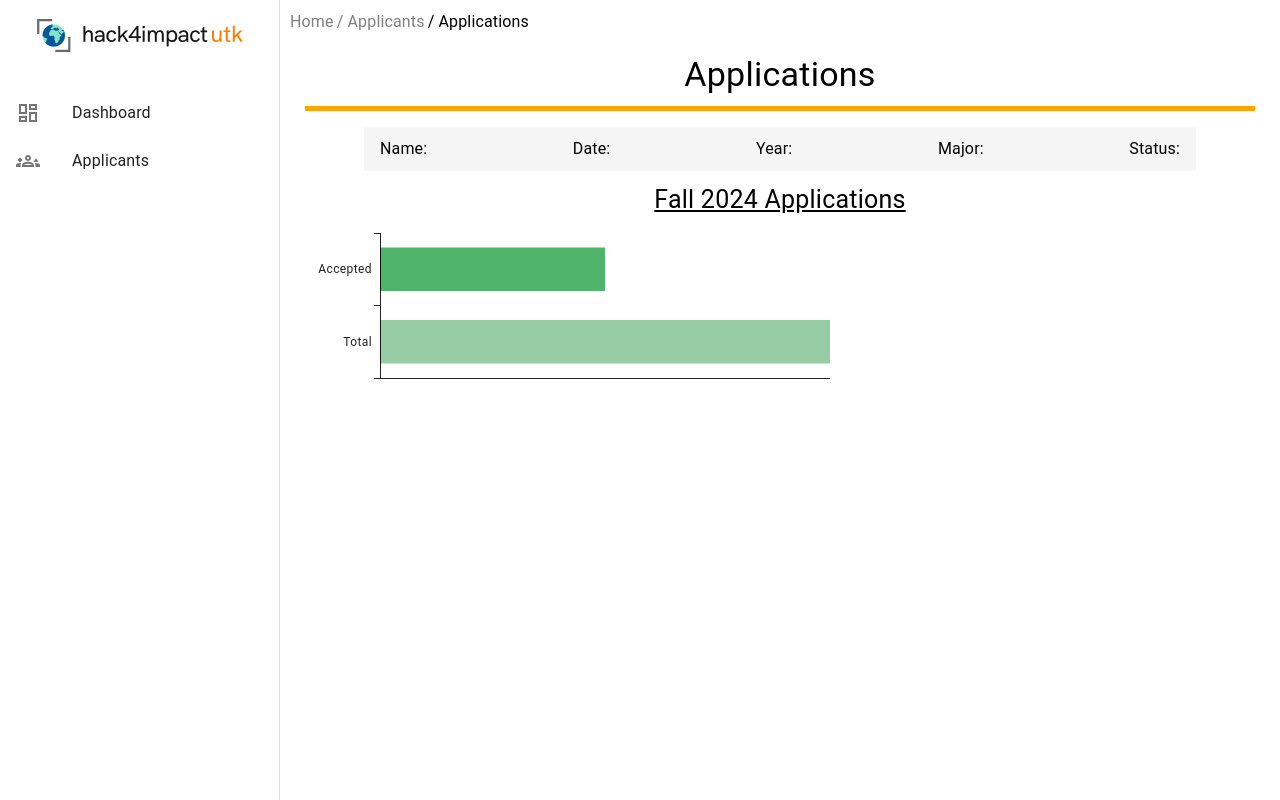
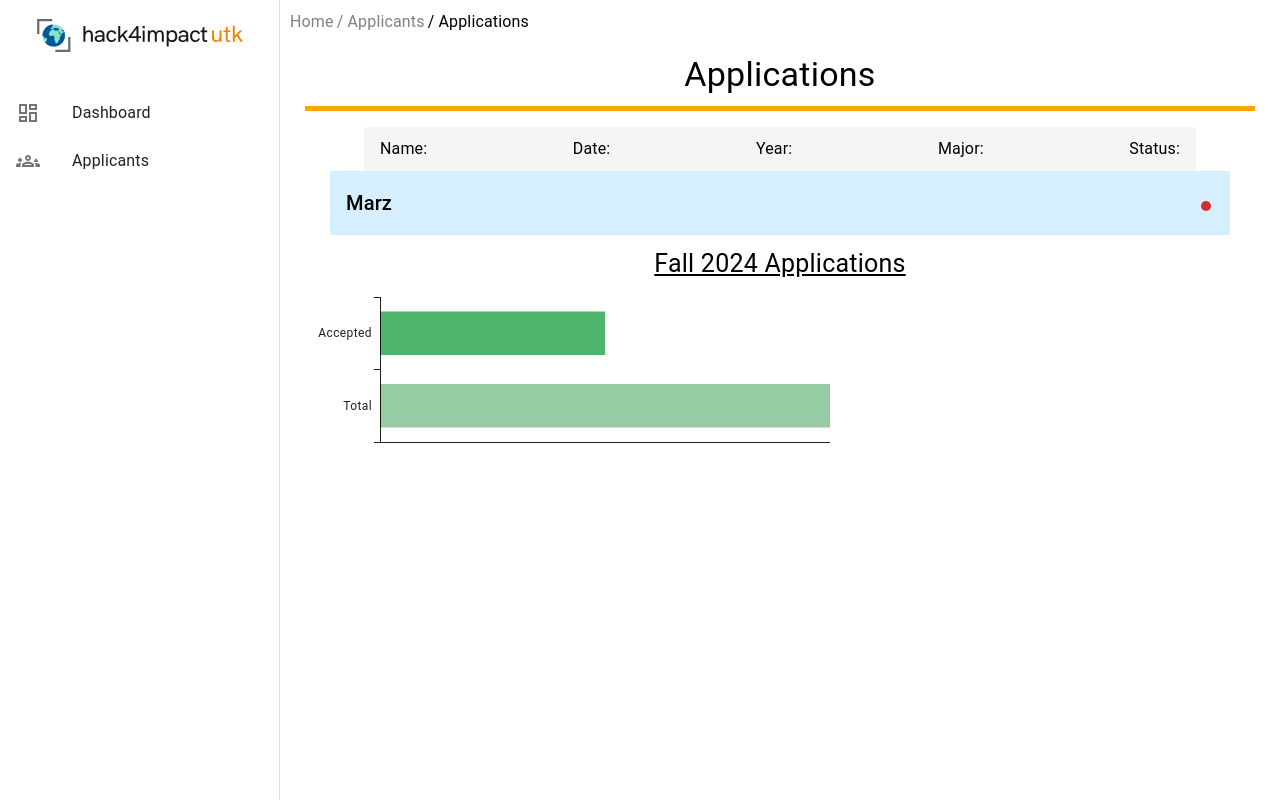
Before and after one commit to hack4impact-utk/internal-applications, a Next.js app in the folder apps/applicant-tracking/: page /applicants/applications in a window 1280 px wide. Built offline with nearby package versions, Linux system fonts and the light colour scheme.

Commit message:
Small changes.

```diff
--- a/apps/applicant-tracking/src/app/applicants/applications/page.tsx
+++ b/apps/applicant-tracking/src/app/applicants/applications/page.tsx
@@ -1,5 +1,6 @@
 'use client'
 import ApplicantList from "@/components/ApplicantList";
+import ApplicationBar from "@/components/ApplicationBar";
 import { Box, Typography } from "@mui/material";
 import { BarChart } from "@mui/x-charts";
 import { usePathname } from "next/navigation";
@@ -30,7 +31,7 @@ export default function MyApplicantsPage() {
           <Typography variant="subtitle1">Status:</Typography>
         </Box>
         {/* List goes here */}
-
+<ApplicationBar title="Marz" showNotification></ApplicationBar>
         {/* Chart vvvvv ignore any warnings its actually fine*/}
         <Typography fontSize={25} align='center' style={{padding: '10px', textDecoration:'underline'}}>Fall 2024 Applications</Typography>
         <BarChart dataset={data}
--- a/apps/applicant-tracking/src/app/applicants/page.tsx
+++ b/apps/applicant-tracking/src/app/applicants/page.tsx
@@ -57,7 +57,7 @@ const theme: {
     alignItems: 'center',
     justifyContent:
       'center' /*both of these with center just put the things below inside the object */,
-    height: '70 vh',
+    height: '70vh',
     fontFamily: 'Arial, sans-serif',
     padding: '0 20px',
     width: '100%',
--- a/apps/applicant-tracking/src/components/ApplicationBar/index.tsx
+++ b/apps/applicant-tracking/src/components/ApplicationBar/index.tsx
@@ -44,3 +44,4 @@ export default function ApplicationBar({ title, showNotification }: ApplicationB
         </Toolbar>
       </AppBar>
     </Box>
+  )}
```
